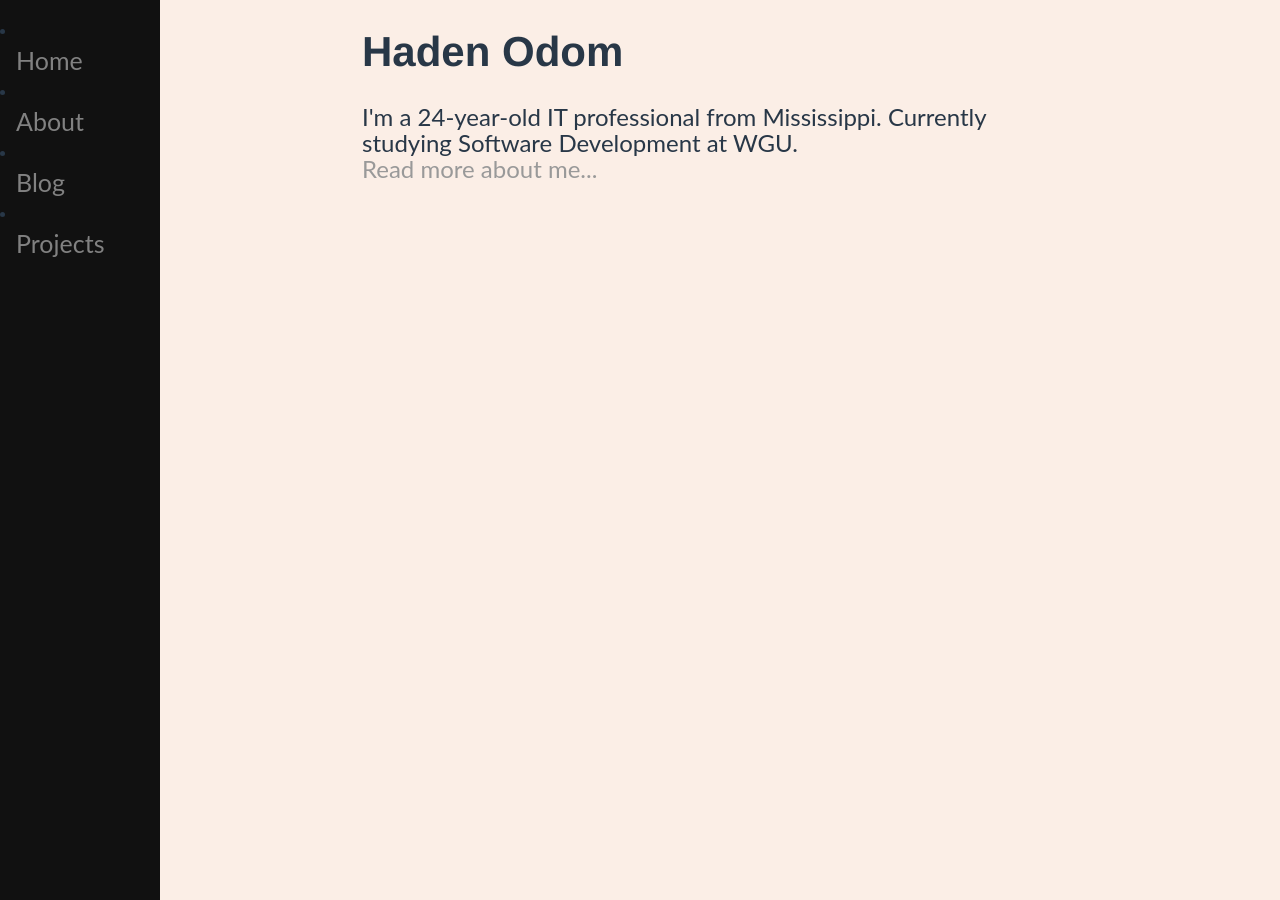
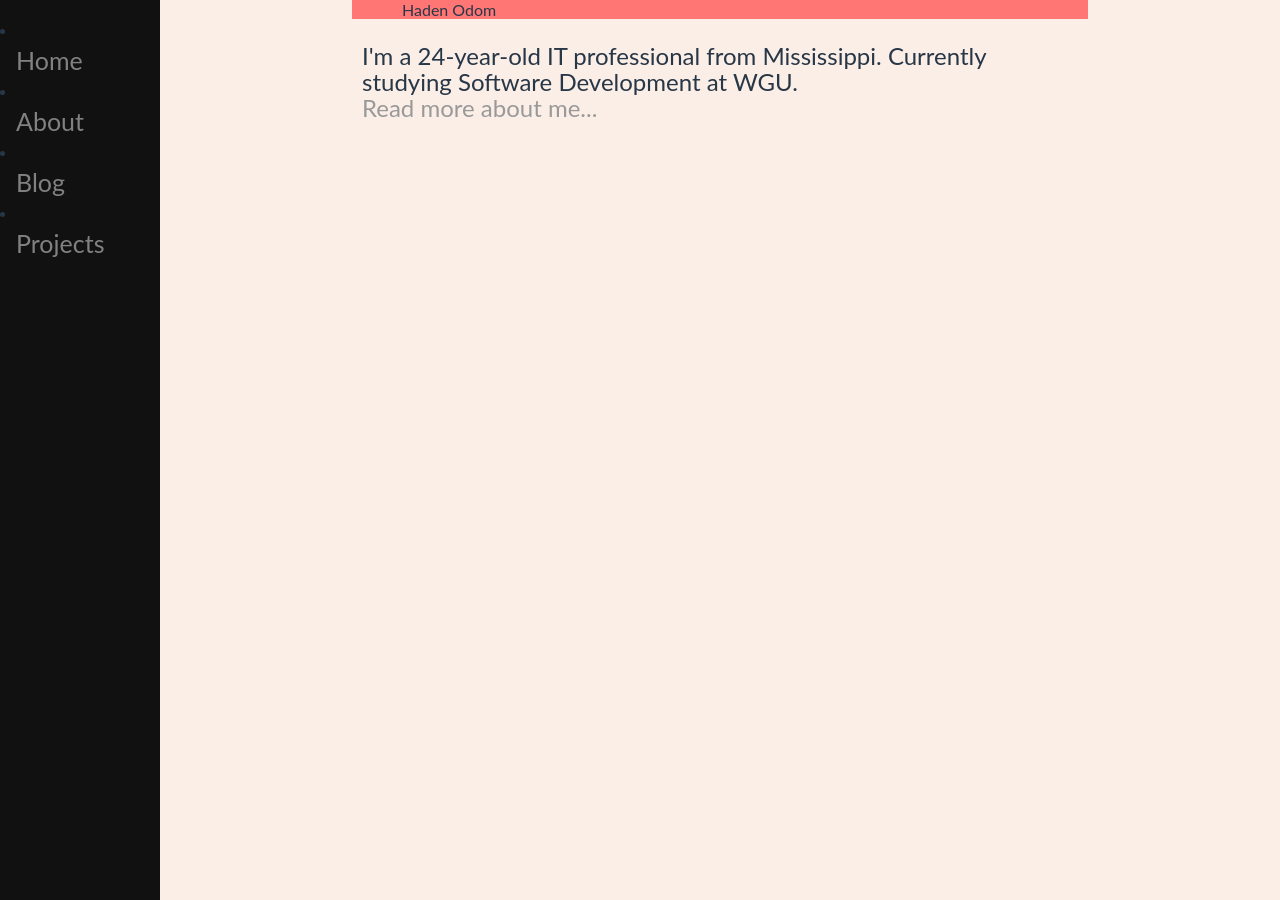
Before and after one commit to hadenodom/hadenodom.github.io, a Jekyll site: the page built from index.html, in a window 1280 px wide. Built offline with Jekyll 4.4.1, drawn with Linux system fonts in a browser that asks for light colours.

Commit message:
Major layout change

```diff
--- a/_layouts/default.html
+++ b/_layouts/default.html
@@ -15,9 +15,10 @@
 						<li><a href="/proj/">Projects</a></li>
 	    		</ul>
 		</div>
+			<div class="header"
+			<h1> Haden Odom </h1>
+		  </div>
 			<div class="main">
-			<h1> Haden Odom </h1>
-
 			{{ content }}
 
 			</div>
--- a/main.css
+++ b/main.css
@@ -1,5 +1,6 @@
 body {
     margin: 0px auto;
+    padding: 0px;
     width: 70%;
     background: #fbeee6;
     color: #283747;
@@ -103,3 +104,9 @@ body {
     .sidenav {padding-top: 15px;}
     .sidenav a {font-size: 18px;}
 }
+
+.header {
+  padding: 0px 50px;
+  margin-left: 160px;
+  background-color: #ff7675;
+}
```
